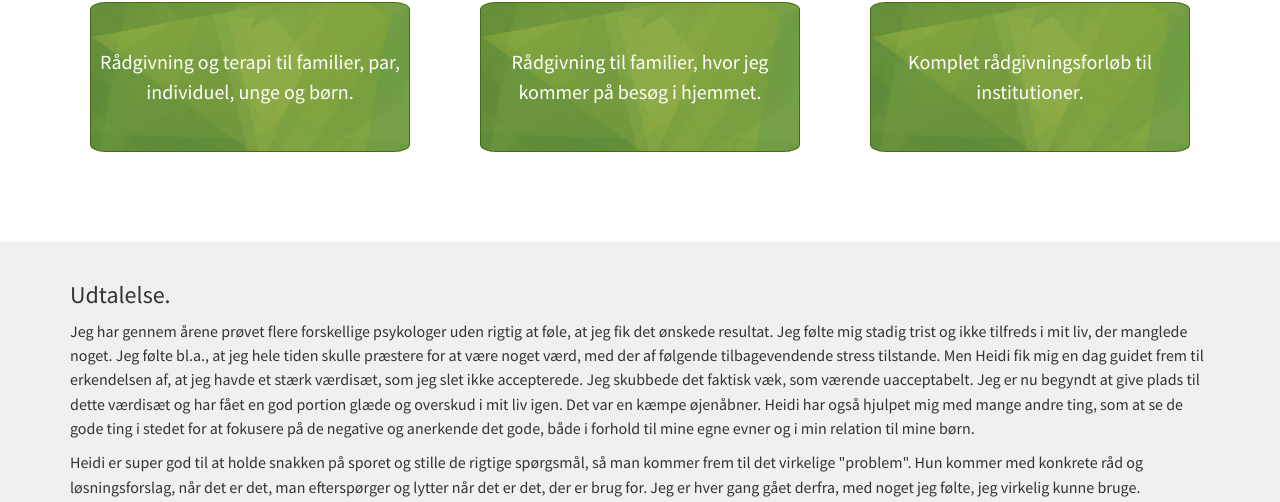
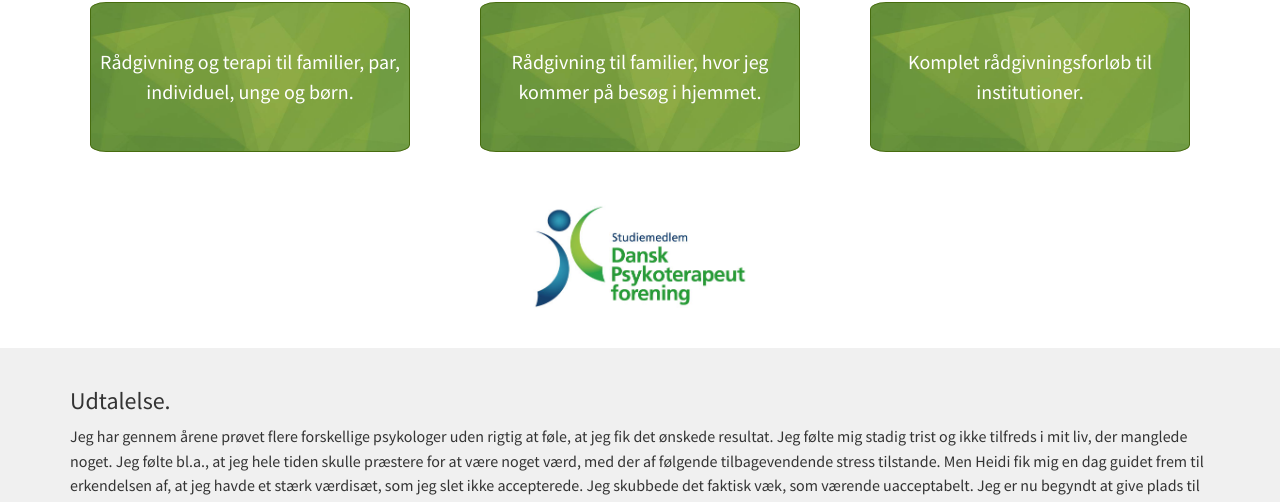
Before and after one commit to briandemant/heididemant, a website: page public/index.html in a window 1280 px wide. Shown: the part 542-1044 px from the top of the page. Drawn offline with nearby package versions, Linux system fonts and the light colour scheme; some packages are replaced by stand-ins of ours.

Commit message:
added association logo

```diff
--- a/public/index.html
+++ b/public/index.html
@@ -169,6 +169,7 @@ box-->
                 </div>
             </div>
         </div>
+        <div id="association"><img src="img/psykoterapeut.jpg"></div>
     </div>
 </section>
 
--- a/src/style/style.less
+++ b/src/style/style.less
@@ -36,6 +36,7 @@ body {
   .navbar-nav li.active a {
     color: @brand-primary;
   }
+
   box-shadow: 0 0 10px #888;
   background-color: @body-bg;
 }
@@ -46,6 +47,7 @@ section {
   .tag-line {
     display: inline-block;
   }
+
   @media (max-width: 785px) {
     .tag-line {
       display: block;
@@ -68,11 +70,13 @@ section {
   background-size: 100%;
 
   color: #fff;
+
   h1 {
     color: @brand-primary;
     font-family: @font-family-headline;
     font-weight: @font-weight-headline-bold;
   }
+
   #heidi-img {
     border-radius: 50%;
     //border: 1px solid #aaa;
@@ -82,14 +86,17 @@ section {
     height: 129px;
     margin: 0 auto;
     font-size: 0;
+
     img {
       width: 100%;
       height: 100%;
     }
   }
+
   h2 {
     margin-bottom: 25px;
   }
+
   p {
     font-weight: @font-weight-primary;
   }
@@ -143,6 +150,7 @@ section {
 .section-footer {
   background-color: @section-bg-footer;
   color: #fff;
+
   a, .number {
     color: @brand-primary;
   }
@@ -189,6 +197,15 @@ section {
   box -shadow: 0 0 15px #555;
 }
 
+#association {
+  text-align: center;
+
+  img {
+    width: 220px;
+    margin: -20px 0 20px 0;
+  }
+}
+
 @keyframes highlight {
   0% {
     background-color: #8ecb77;
```
Also changed, not shown: public/css/style.css, public/img/psykoterapeut.jpg (added), public/img/psykoterapeut.png (added).
